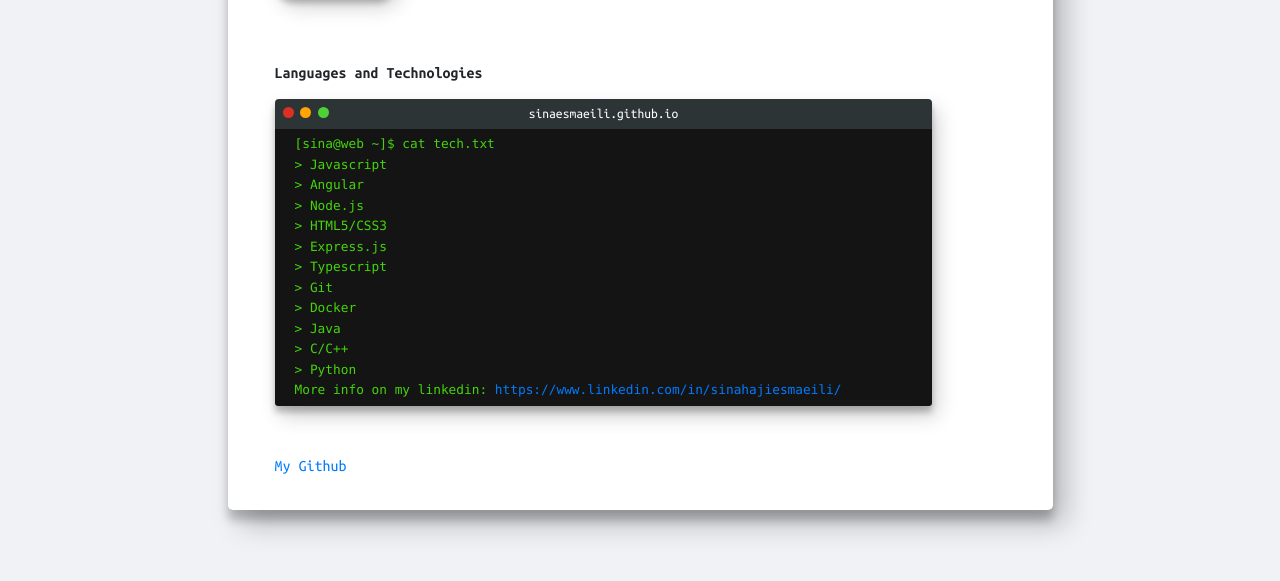
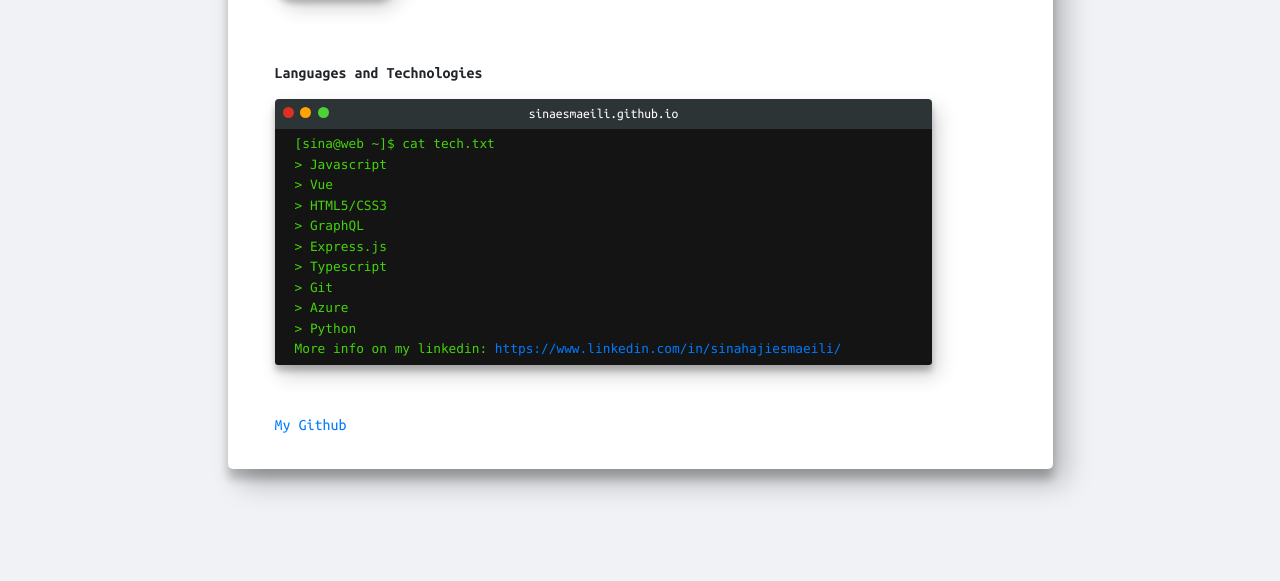
Before and after one commit to SinaEsmaeili/sinaesmaeili.github.io, a website with bundled scripts: page index.html in a window 1280 px wide. Shown: the part 219-800 px from the top of the page. Built offline with nearby package versions, Linux system fonts and the light colour scheme.

Commit message:
Update index.html

```diff
--- a/index.html
+++ b/index.html
@@ -42,15 +42,13 @@
                             <ul class="shell-body">
                                 <li>[sina@web ~]$ cat tech.txt</li>
                                 <li>> Javascript</li>
-                                <li>> Angular</li>
-                                <li>> Node.js</li>
+                                <li>> Vue</li>
                                 <li>> HTML5/CSS3</li>
+                                <li>> GraphQL</li>
                                 <li>> Express.js</li>
                                 <li>> Typescript</li>
                                 <li>> Git</li>
-                                <li>> Docker</li>
-                                <li>> Java</li>
-                                <li>> C/C++</li>
+                                <li>> Azure</li>
                                 <li>> Python</li>
                                 <li>More info on my linkedin: <a href="https://www.linkedin.com/in/sinahajiesmaeili/" target="_blank">https://www.linkedin.com/in/sinahajiesmaeili/</a></li>
                             </ul>
```
